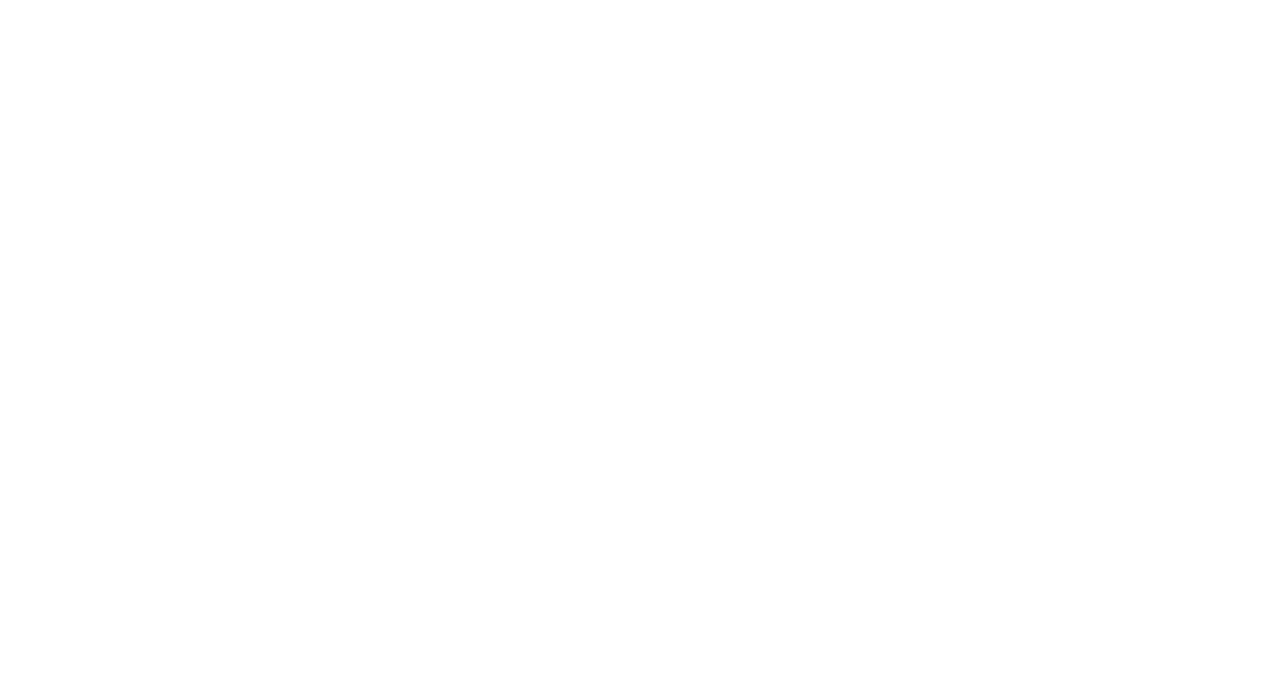
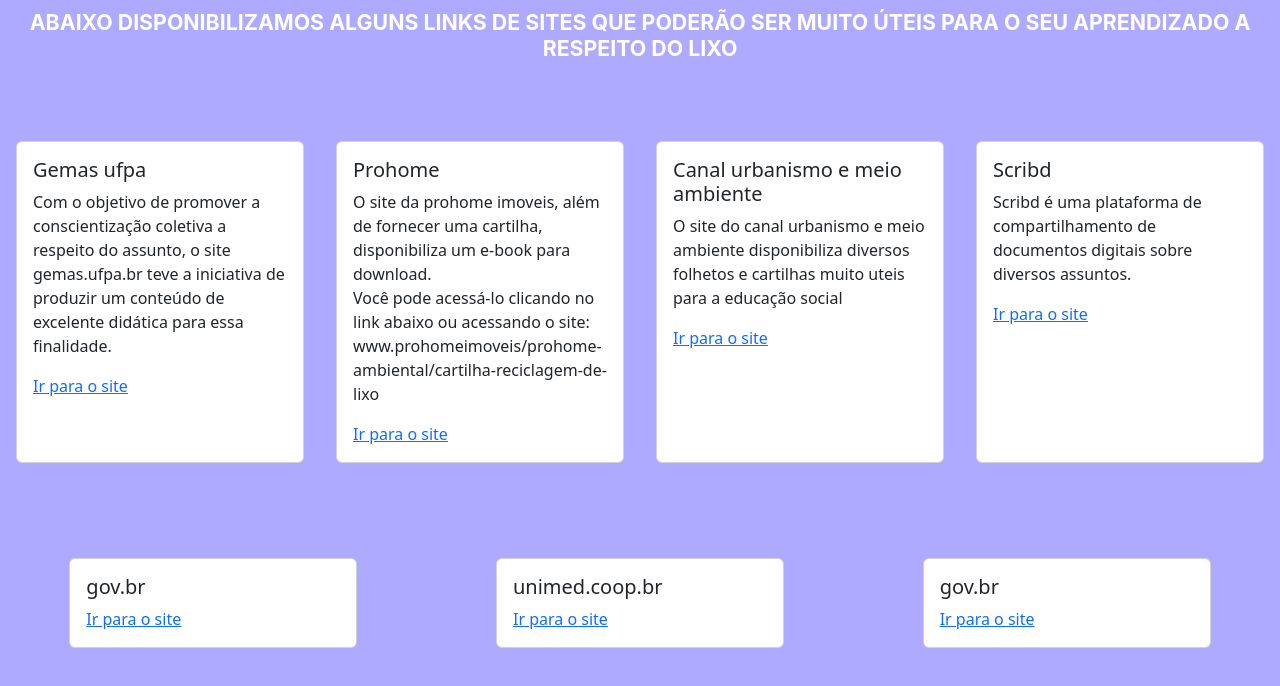
Before and after one commit to kassiosilva/cidade-sem-poluicao-front, a React (Vite) app: page /wast-information in a window 1280 px wide. Before the commit this address had no page. Shown: the top 686 px of the page. Built offline with nearby package versions, Linux system fonts and the light colour scheme.

Commit message:
feat: add waste information page

```diff
--- /dev/null
+++ b/src/pages/app/waste-info.jsx
@@ -0,0 +1,121 @@
+import styles from './waste-info.module.css'
+
+export function WasteInfo() {
+  return (
+    <div className={`${styles.main} vh-100`}>
+      <h1>
+        ABAIXO DISPONIBILIZAMOS ALGUNS LINKS DE SITES QUE PODERÃO SER MUITO
+        ÚTEIS PARA O SEU APRENDIZADO A RESPEITO DO LIXO
+      </h1>
+
+      <div className={styles.cardS}>
+        <div className="card" style={{ width: '18rem' }}>
+          <div className="card-body">
+            <h5 className="card-title">Gemas ufpa</h5>
+            <p className="card-text">
+              Com o objetivo de promover a conscientização coletiva a respeito
+              do assunto, o site gemas.ufpa.br teve a iniciativa de produzir um
+              conteúdo de excelente didática para essa finalidade.
+            </p>
+            <a
+              href="https://gemas.ufpa.br/produ%C3%A7%C3%B5es/cartilhas"
+              className="card-link"
+            >
+              Ir para o site
+            </a>
+          </div>
+        </div>
+
+        <div className="card" style={{ width: '18rem' }}>
+          <div className="card-body">
+            <h5 className="card-title">Prohome</h5>
+            <p className="card-text">
+              O site da prohome imoveis, além de fornecer uma cartilha,
+              disponibiliza um e-book para download.
+              <br />
+              Você pode acessá-lo clicando no link abaixo ou acessando o site:
+              <br />
+              www.prohomeimoveis/prohome-ambiental/cartilha-reciclagem-de-lixo
+            </p>
+            <a
+              href="https://www.prohomeimoveis.com.br/prohome-ambiental/cartilha-reciclagem-de-lixo/"
+              className="card-link"
+            >
+              Ir para o site
+            </a>
+          </div>
+        </div>
+
+        <div className="card" style={{ width: '18rem' }}>
+          <div className="card-body">
+            <h5 className="card-title">Canal urbanismo e meio ambiente</h5>
+            <p className="card-text">
+              O site do canal urbanismo e meio ambiente disponibiliza diversos
+              folhetos e cartilhas muito uteis para a educação social
+            </p>
+            <a
+              href="https://urbanismoemeioambiente.fortaleza.ce.gov.br/infocidade/14-educacao-ambiental"
+              className="card-link"
+            >
+              Ir para o site
+            </a>
+          </div>
+        </div>
+
+        <div className="card" style={{ width: '18rem' }}>
+          <div className="card-body">
+            <h5 className="card-title">Scribd</h5>
+            <p className="card-text">
+              Scribd é uma plataforma de compartilhamento de documentos digitais
+              sobre diversos assuntos.
+            </p>
+            <a
+              href="https://pt.scribd.com/doc/82793944/Cartilha-do-Lixo"
+              className="card-link"
+            >
+              Ir para o site
+            </a>
+          </div>
+        </div>
+      </div>
+
+      <div className={styles.cardI}>
+        <div className="card" style={{ width: '18rem' }}>
+          <div className="card-body">
+            <h5 className="card-title">gov.br</h5>
+            <a
+              href="https://www.gov.br/pt-br/conteudos-externos/meio-ambiente-e-clima/gestao-do-lixo/servicos-gestao-do-lixo"
+              className="card-link"
+            >
+              Ir para o site
+            </a>
+          </div>
+        </div>
+
+        <div className="card" style={{ width: '18rem' }}>
+          <div className="card-body">
+            <h5 className="card-title">unimed.coop.br</h5>
+            <a
+              href="https://www.unimed.coop.br/portalunimed/cartilhas/voce-separa-o-lixo-corretamente/cartilha/voce-separa-o-lixo-corretamente.html"
+              className="card-link"
+            >
+              Ir para o site
+            </a>
+          </div>
+        </div>
+
+        <div className="card" style={{ width: '18rem' }}>
+          <div className="card-body">
+            <h5 className="card-title">gov.br</h5>
+            <a
+              href="https://www.gov.br/mma/pt-br/noticias/como-e-porque-separar-o-lixo"
+              className="card-link"
+            >
+              Ir para o site
+            </a>
+          </div>
+        </div>
+      </div>
+    </div>
+  )
+}
--- /dev/null
+++ b/src/pages/app/waste-info.module.css
@@ -0,0 +1,26 @@
+.main {
+  background-color: #adaaff;
+}
+
+.main h1 {
+  font-family: 'Inter' , sans-serif;
+  font-size: 16pt;
+  color: white;
+  text-align: center;
+  padding: 10px;
+  font-weight: bold;
+}
+
+.cardS {
+  margin-top: 70px;
+  justify-content: space-around;
+  display: flex;
+  flex-direction: row;
+}
+
+.cardI {
+  margin-top: 95px;
+  justify-content: space-around;
+  display: flex;
+  flex-direction: row;
+}
--- a/src/routes.jsx
+++ b/src/routes.jsx
@@ -5,6 +5,7 @@
 import { EnvironmentalAwareness } from './pages/app/environmental-awareness'
 import { Home } from './pages/app/home'
 import { RegisterDonor } from './pages/app/register-donor'
+import { WasteInfo } from './pages/app/waste-info'
 import { SignUp } from './pages/auth/sign-up'
 
 export function RoutesConfig() {
@@ -20,6 +21,7 @@
           path="/environmental-awareness"
           element={<EnvironmentalAwareness />}
         />
+        <Route path="/wast-information" element={<WasteInfo />} />
       </Routes>
     </BrowserRouter>
   )
```
